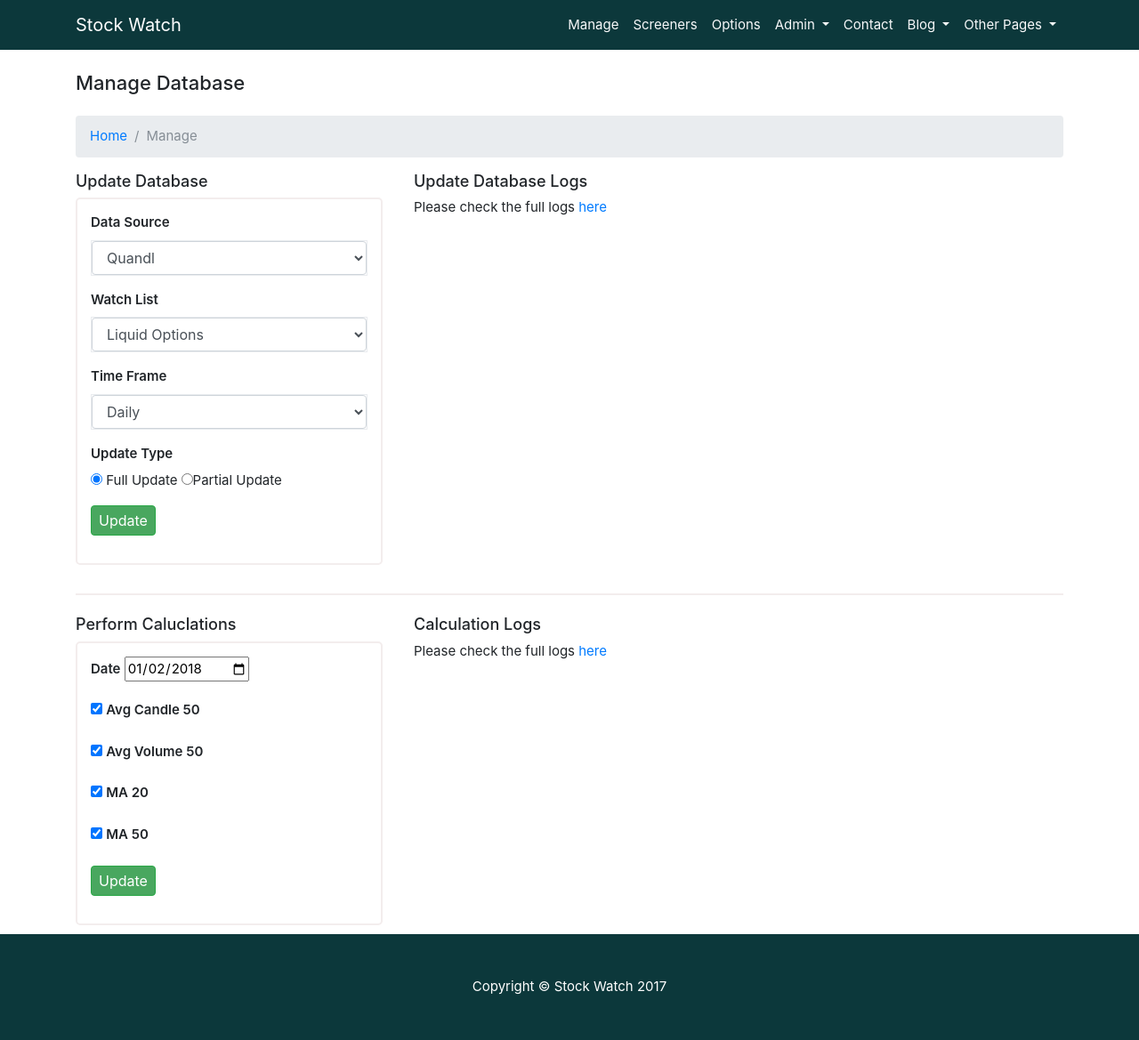
After one commit to play-area/stock-watch, a PHP site: page /admin_manage_database.php in a window 1280 px wide. The commit adds this page. Shown: the whole page at 89% size. Run offline with PHP 8.4, Linux system fonts and the light colour scheme.

Commit message:
Admin Pages : Manage Database, first commit

```diff
--- a/app/controllers/OptionsController.php
+++ b/app/controllers/OptionsController.php
@@ -1,9 +1,6 @@
 <?php
 
 require '../model/optionsCalculations.php';
-if(isset($_POST["options-form"])){
-   echo "Options form been submitted";
-}
 if(count($_POST)>0) {
 	//Checking if Calculate stats form has been submitted based on value of hidden input field act
 	if($_POST["act"]==="calculate-strikes"){
--- /dev/null
+++ b/public/admin_manage_database.php
@@ -0,0 +1,182 @@
+<!DOCTYPE html>
+<html lang="en">
+
+  <head>
+
+	<?php require 'includes/head.php'?>
+
+  </head>
+
+  <body>
+
+    <?php require 'includes/navigation.php'?>
+
+    <!-- Page Content -->
+    <div class="container">
+
+	<h3 class="my-4">Manage Database</h3>
+
+	<ol class="breadcrumb">
+		<li class="breadcrumb-item">
+			<a href="index.php">Home</a>
+		</li>
+		<li class="breadcrumb-item active">Manage</li>
+	</ol>
+
+	<!-- .row -->
+	<div class="row alerts-row">
+		<div class="alert alert-success">
+			<a href="#" class="close-alert" >&times;</a>
+			<div>
+			</div>
+		</div>
+		<div class="alert alert-info">
+			<a href="#" class="close-alert" >&times;</a>
+			<div>
+			</div>
+		</div>
+		<div class="alert alert-danger">
+			<a href="#" class="close-alert" >&times;</a>
+			<div>
+			</div>
+		</div>
+	</div>
+	<!-- ./row -->
+
+
+    <!-- .row -->
+    <div class="row">
+        <div class="col-lg-4">
+			<h4>Update Database</h4>
+			<form class="update-database-form" method="post" onsubmit="updateDatabase()">
+				<fieldset>
+					<div class="form-group">
+						<label class="control-label font-weight-600">Data Source</label>
+						<div class="selectContainer border">
+							<select id="data-source" name="data-source" class="form-control">
+								<option value="quandl">Quandl</option>
+								<option value="nse">Nse</option>
+							</select>
+						</div>
+					</div>
+					<div class="form-group">
+						<label class="control-label font-weight-600">Watch List</label>
+						<div class="selectContainer border">
+							<select id="watchlist" name="watchlist" class="form-control">
+								<option value="liquid-options">Liquid Options</option>
+								<option value="f&o">F & O</option>
+							</select>
+						</div>
+					</div>
+					<div class="form-group">
+						<label class="control-label font-weight-600">Time Frame</label>
+						<div class="selectContainer border">
+							<select id="time-frame" name="time-frame" class="form-control">
+								<option value="daily">Daily</option>
+							</select>
+						</div>
+					</div>
+					<div class="form-group">
+						<label class="control-label font-weight-600">Update Type</label><br/>
+						<input type="radio" name="update-type" value="full" checked onclick="showHideUpdateDatabaseDates(this)"/> Full Update
+						<input type="radio" name="update-type" value="partial" onclick="showHideUpdateDatabaseDates(this)"/>Partial Update
+					</div>
+					<div class="form-group" style="display:none">
+						<label for="startdate" class="font-weight-600">Start Date</label>
+						<input id="startdate" name="startdate" type="date" placeholder="mm/dd/yyyy" />
+					</div>
+					<div class="form-group"style="display:none" >
+						<label for="enddate" class="font-weight-600">End Date</label>
+						<input id="enddate" name="enddate" type="date" placeholder="mm/dd/yyyy"/>
+					</div>
+					<div class="form-group">
+						<input class="btn btn-success" type="submit" value="Update"></button>
+					</div>
+					<div class="form-group">
+						<input type="hidden" name="act" value="update-database"/>
+					</div>
+				</fieldset>
+			</form>
+        </div>
+
+        <div class="col-lg-8">
+			<h4>Update Database Logs</h4>
+			Please check the full logs <a href="admin_database_logs.php">here</a>
+        </div>
+    </div>
+    <!-- /.row -->
+
+	<div class="row-separator"></div>
+
+	<!-- .row -->
+    <div class="row">
+        <div class="col-lg-4">
+			<h4>Perform Caluclations</h4>
+			<form class="calculations-form" method="post" onsubmit="updateCalculations()">
+				<fieldset>
+					<div class="form-group">
+						<label for="calculationdate" class="font-weight-600">Date</label>
+						<input id="calculationdate" name="calculationdate" type="date" value="2018-01-02" required />
+					</div>
+					<div class="form-group">
+						<input type="checkbox" class="calculation-checkbox" id="avgcandle50" checked />
+						<label for="defaultCheck1" class="font-weight-600">Avg Candle 50</label>
+					</div>
+					<div class="form-group">
+						<input type="checkbox" class="calculation-checkbox" id="avgvolume50" checked />
+						<label for="defaultCheck1" class="font-weight-600">Avg Volume 50</label>
+					</div>
+					<div class="form-group">
+						<input type="checkbox" class="calculation-checkbox" id="ma20" checked />
+						<label for="defaultCheck1" class="font-weight-600">MA 20</label>
+					</div>
+					<div class="form-group">
+						<input type="checkbox" class="calculation-checkbox" id="ma50" checked />
+						<label for="defaultCheck1" class="font-weight-600">MA 50</label>
+					</div>
+					<div class="form-group">
+						<input class="btn btn-success" type="submit" value="Update"></button>
+					</div>
+					<div class="form-group">
+						<input type="hidden" name="act" value="update-calculations"/>
+					</div>
+				</fieldset>
+			</form>
+        </div>
+		<div class="col-lg-8">
+			<h4>Calculation Logs</h4>
+			Please check the full logs <a href="admin_database_logs.php">here</a>
+		</div>
+    </div>
+    <!-- /.row -->
+
+	<!-- Results Modal -->
+	<!--<button type="button" class="btn btn-info btn-lg" data-toggle="modal" data-target="#myModal">Open Large Modal</button>-->
+
+	<!-- Modal -->
+	<div class="modal fade" id="myModal" role="dialog" style="display:none">
+	<div class="modal-dialog modal-lg">
+	  <div class="modal-content">
+		<div class="modal-header">
+		  <button type="button" class="close" data-dismiss="modal">&times;</button>
+		  <h4 class="modal-title">Modal Header</h4>
+		</div>
+		<div class="modal-body">
+		  <p>This is a large modal.</p>
+		</div>
+		<div class="modal-footer">
+		  <button type="button" class="btn btn-default" data-dismiss="modal">Close</button>
+		</div>
+	  </div>
+	</div>
+	</div>
+
+	</div>
+    <!-- /.container -->
+
+    <?php require 'includes/footer.php'?>
+    <?php require 'includes/foot.php'?>
+
+  </body>
+
+</html>
--- a/public/css/style.css
+++ b/public/css/style.css
@@ -35,7 +35,7 @@
 	}
 
 	fieldset{
-		border: 1px solid #f3eded;
+		border: 2px solid #f3eded;
 		border-radius: 5px;
 		padding: 15px;
 		margin:5px 5px 10px 0px;
@@ -51,7 +51,7 @@
 		margin:1% 0;
 	}
 	.row-separator{
-		border: 0.5px solid #f3eded;
+		border: 1px solid #f3eded;
 		margin: 2% 0;
 	}
 	.font-weight-200{
@@ -233,12 +233,12 @@
 
 /* ############# Index Page Css End ##################*/
 
-/* ############# Manage Page Css Start ##################*/
+/* ############# Admin Pages Css Start ##################*/
 
 
 
 
-/* ############# Manage Page Css End ##################*/
+/* ############# Admin Pages Css End ##################*/
 
 
 /* ############# Screener Page Css Start ##################*/
--- a/public/includes/navigation.php
+++ b/public/includes/navigation.php
@@ -18,10 +18,10 @@
 		</li>
 		<li class="nav-item dropdown">
 		  <a class="nav-link dropdown-toggle" href="#" id="navbarDropdownPortfolio" data-toggle="dropdown" aria-haspopup="true" aria-expanded="false">
-			Administer
+			Admin
 		  </a>
 		  <div class="dropdown-menu dropdown-menu-right" aria-labelledby="navbarDropdownPortfolio">
-			<a class="dropdown-item" href="admin_database_update.php">Update Database</a>
+			<a class="dropdown-item" href="admin_manage_database.php">Manage Database</a>
 			<a class="dropdown-item" href="admin_database_logs.php">Database Logs</a>
 		  </div>
 		</li>
--- a/public/js/common.js
+++ b/public/js/common.js
@@ -115,7 +115,6 @@ function calculateStrikes(){
 function showHideManualEntry(currentElement){
 	var currentSelection = $(currentElement).val();
 	var elementToShowHide	= '#'+$(currentElement).attr('name')+'-manual';
-	console.log(elementToShowHide);
 	if(currentSelection==='manual'){
 		$(elementToShowHide).show();
 	}else{
@@ -124,3 +123,43 @@ function showHideManualEntry(currentElement){
 }
 
 /* -----------------------------JS for Options Page --------------------- END----------- -------------*/
+
+/* -----------------------------JS for Admin Pages------------------------START-----------------------*/
+
+function showHideUpdateDatabaseDates(currentElement){
+	var currentSelection = $(currentElement).val();
+	var startDate=$('#startdate').parents('div.form-group');
+	var endDate=$('#enddate').parents('div.form-group');
+	if(currentSelection==='partial'){
+		startDate.show();
+		endDate.show();
+
+	}else if(currentSelection==='full'){
+		startDate.hide();
+		endDate.hide();
+	}
+}
+
+function updateDatabase(){
+	//Preventing form submit as it will lead to page refresh
+	event.preventDefault();
+	//Get Form data
+	var formData = $('.update-database-form').serialize();
+	//Send Ajax Request
+	var resultsDiv = $('.strike-results div');
+	$.ajax({
+		url: "../app/controllers/AdminManageDatabaseController.php",
+		type: "post",
+		data: formData,
+		success: function (response) {
+			$('#myModal').show();
+			console.log(response);
+		},
+		error: function(jqXHR, textStatus, errorThrown) {
+		   console.log(textStatus, errorThrown);
+		}
+	});
+
+}
+
+/* -----------------------------JS for Admin Pages------------------------END-----------------------*/
--- a/public/options.php
+++ b/public/options.php
@@ -70,14 +70,14 @@
 						<label class="control-label font-weight-600">Daily Return(%)</label><br/>
 						<input type="radio" name="daily-return" value="6" onclick="showHideManualEntry(this)"/> 6 months
 						<input type="radio" name="daily-return" value="12" checked onclick="showHideManualEntry(this)"/>12 months
-						<input type="radio" name="daily-return" value="manual" onclick="showHideManualEntry(this)"/>Manual Entry<br/>
+						<input type="radio" name="daily-return" value="manual" onclick="showHideManualEntry(this)"/>Custom<br/>
 						<input type="text" class="form-control" name="daily-return-manual" id="daily-return-manual" style="display:none"/>
 					</div>
 					<div class="form-group">
 						<label class="control-label font-weight-600">Daily Volatility(%)</label><br/>
 						<input type="radio" name="daily-volatility" value="6" checked onclick="showHideManualEntry(this)"/> 6 months
 						<input type="radio" name="daily-volatility" value="12" onclick="showHideManualEntry(this)"/>12 months
-						<input type="radio" name="daily-volatility" value="manual" onclick="showHideManualEntry(this)"/>Manual Entry<br/>
+						<input type="radio" name="daily-volatility" value="manual" onclick="showHideManualEntry(this)"/>Custom<br/>
 						<input type="text" class="form-control" name="daily-volatility-manual" id="daily-volatility-manual" style="display:none"/>
 					</div>
 					<div class="form-group">
```
Also changed, not shown: app/controllers/AdminManageDatabaseController.php (added, +14 -0 lines), app/database/create-tables.sql (+14 -0 lines), app/model/AdminManageDatabase.php (added, +84 -0 lines), public/admin_database_update.php (deleted, +0 -190 lines), 1 other file.
